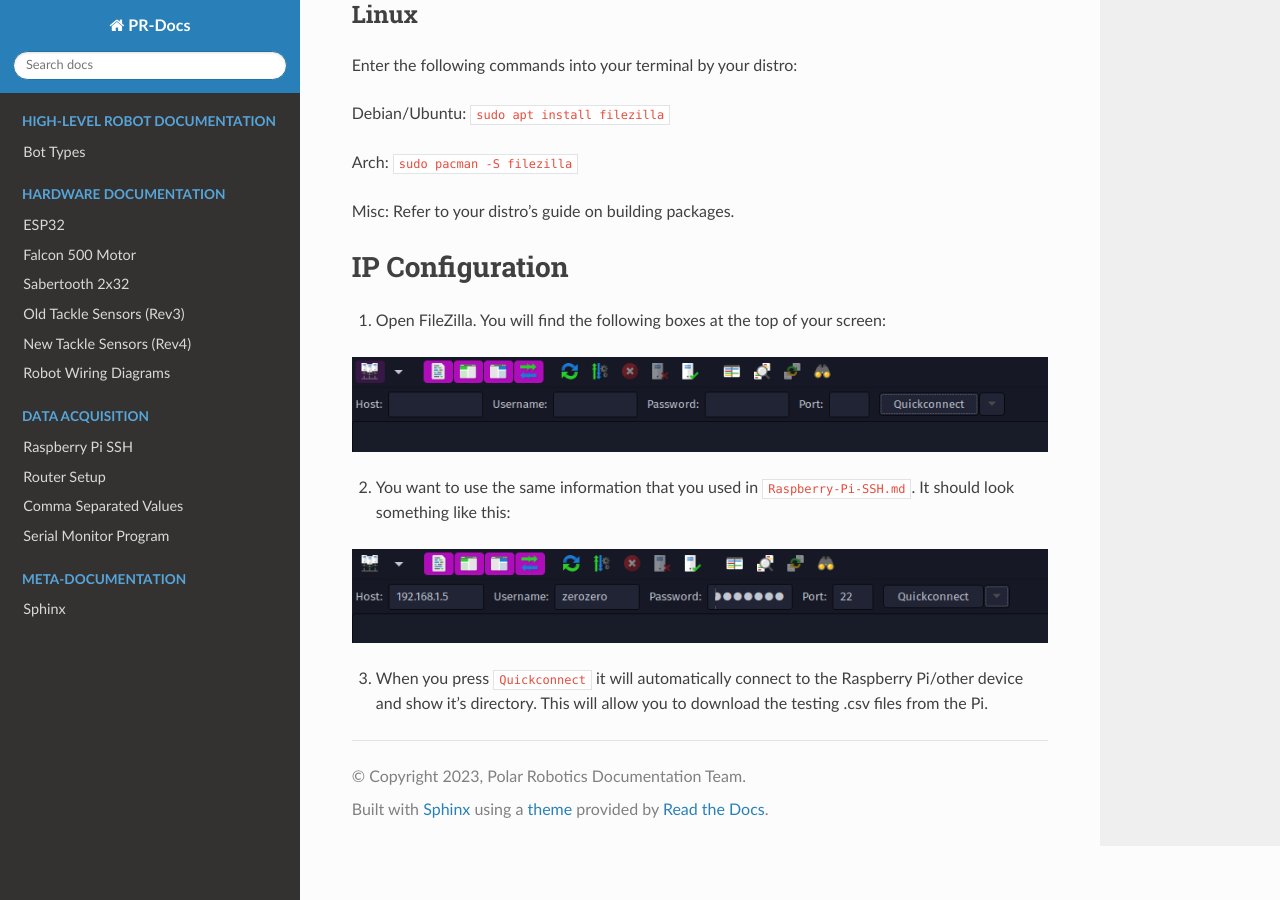
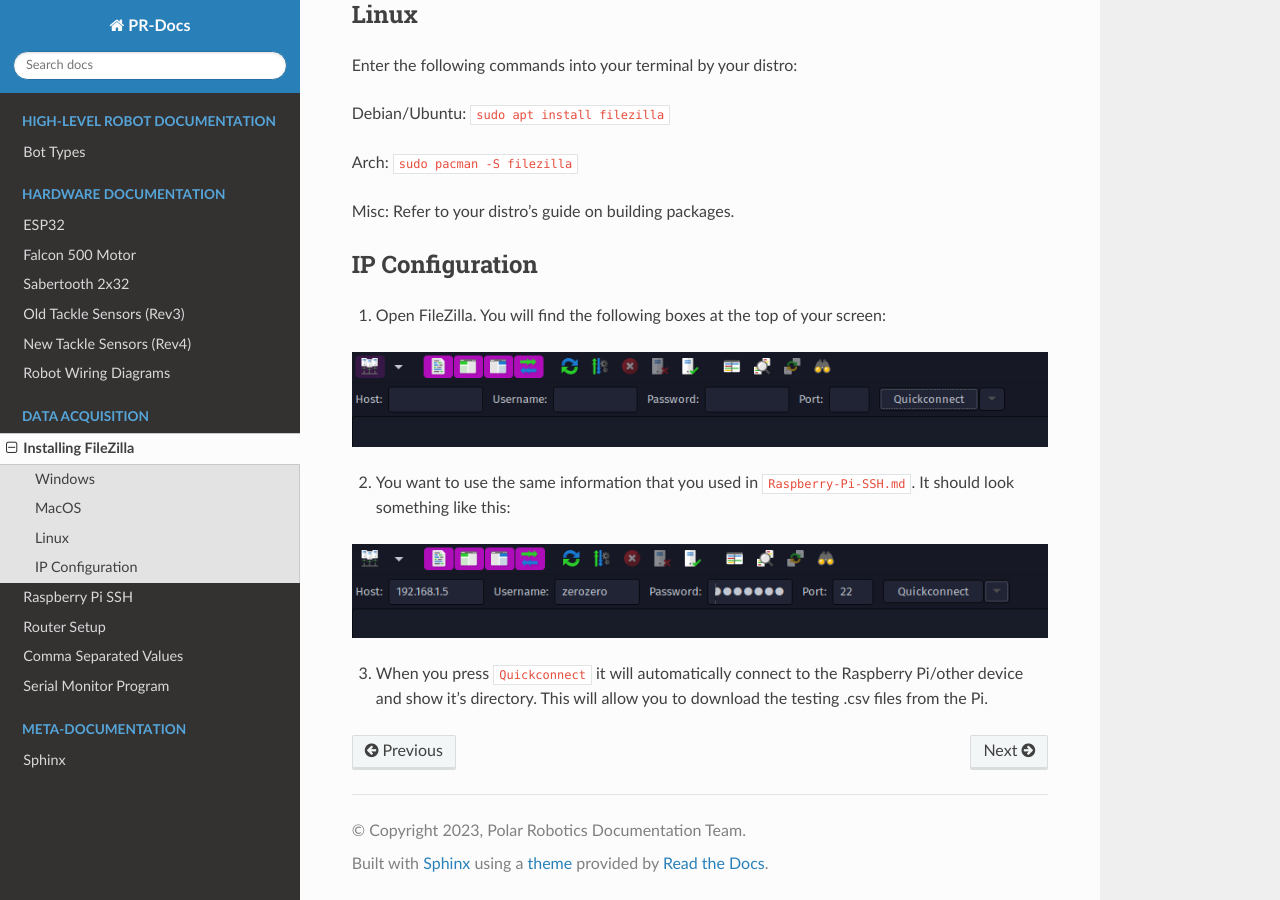
Before and after one commit to PolarRobotics/PR-Docs, a Sphinx documentation site: the page built from docs/source/data-aq/filezilla.md, in a window 1280 px wide and 900 px high, scrolled down 862 px. Built offline with Sphinx 7.4.7 and the Read the Docs theme 2.0.0, drawn with Linux system fonts in a browser that asks for light colours; pages that are not in the unit, such as notebooks, are missing from menus.

Commit message:
Updated filezilla.md to follow standards

```diff
--- a/docs/source/Data-Aq/FileZilla.md
+++ b/docs/source/data-aq/filezilla.md
@@ -25,7 +25,7 @@
 
 Misc: Refer to your distro's guide on building packages.
 
-# IP Configuration
+## IP Configuration
 
 1. Open FileZilla. You will find the following boxes at the top of your screen:
 
```
